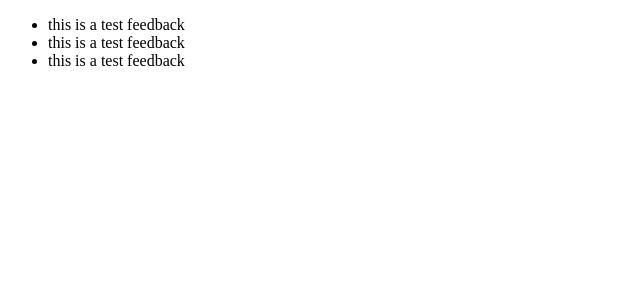
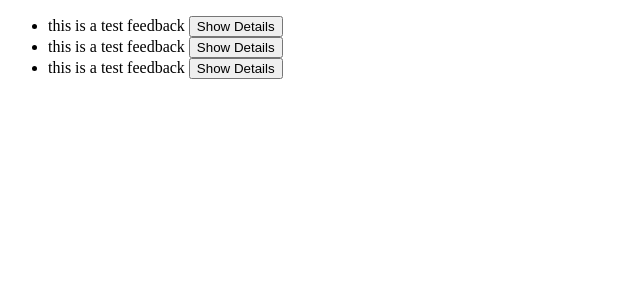
Before and after one commit to olaknowct/nextjs, a Next.js app: page /feedback in a window 1280 px wide. Shown: the top 300 px of the page, without its empty margins (0-640 px from the left). Built offline with nearby package versions, Linux system fonts and the light colour scheme.

Commit message:
dynamic api routes

```diff
--- /dev/null
+++ b/src/pages/api/[feedbackId].js
@@ -0,0 +1,11 @@
+import { buildFeedbackPath, extractFeedback } from './feedback';
+
+function handler(req, res) {
+  const feedbackId = req.query.feedbackId;
+  const filePath = buildFeedbackPath();
+  const feedbackData = extractFeedback(filePath);
+  const selectedFeedback = feedbackData.find((feedback) => feedback.id === feedbackId);
+  res.status(200).json({ feedback: selectedFeedback });
+}
+
+export default handler;
--- a/src/pages/feedback/index.js
+++ b/src/pages/feedback/index.js
@@ -1,12 +1,30 @@
+import { Fragment, useState } from 'react';
+
 import { buildFeedbackPath, extractFeedback } from '../api/feedback';
 
 function FeedbackPage(props) {
+  const [feedbackData, setFeedbackData] = useState();
+
+  function loadFeedbackHandler(id) {
+    fetch(`/api/${id}`)
+      .then((response) => response.json())
+      .then((data) => {
+        setFeedbackData(data.feedback);
+      }); // /api/some-feedback-id
+  }
+
   return (
-    <ul>
-      {props.feedbackItems.map((item) => (
-        <li key={item.id}>{item.text}</li>
-      ))}
-    </ul>
+    <Fragment>
+      {feedbackData && <p>{feedbackData.email}</p>}
+      <ul>
+        {props.feedbackItems.map((item) => (
+          <li key={item.id}>
+            {item.text}{' '}
+            <button onClick={loadFeedbackHandler.bind(null, item.id)}>Show Details</button>
+          </li>
+        ))}
+      </ul>
+    </Fragment>
   );
 }
 
```
